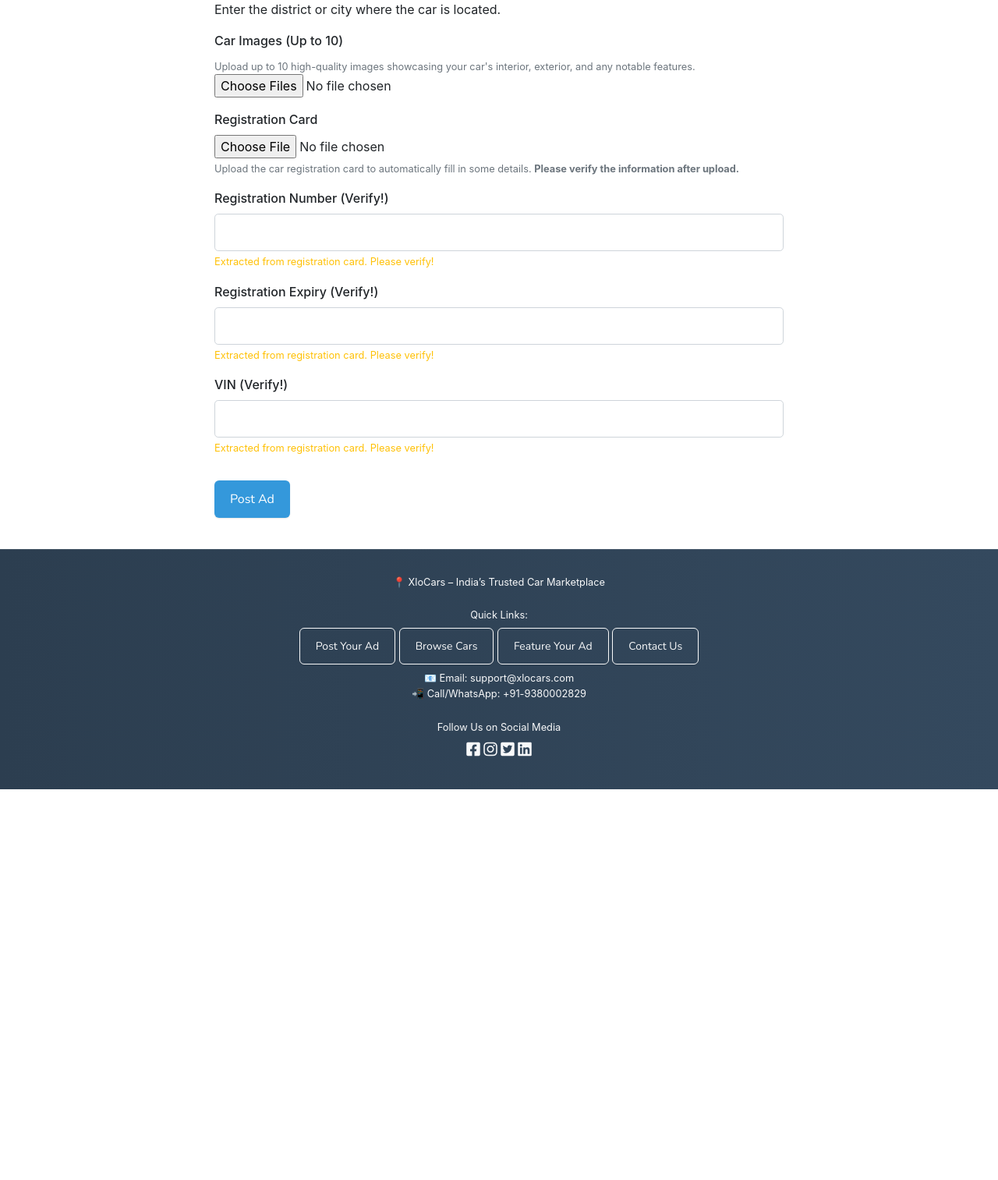
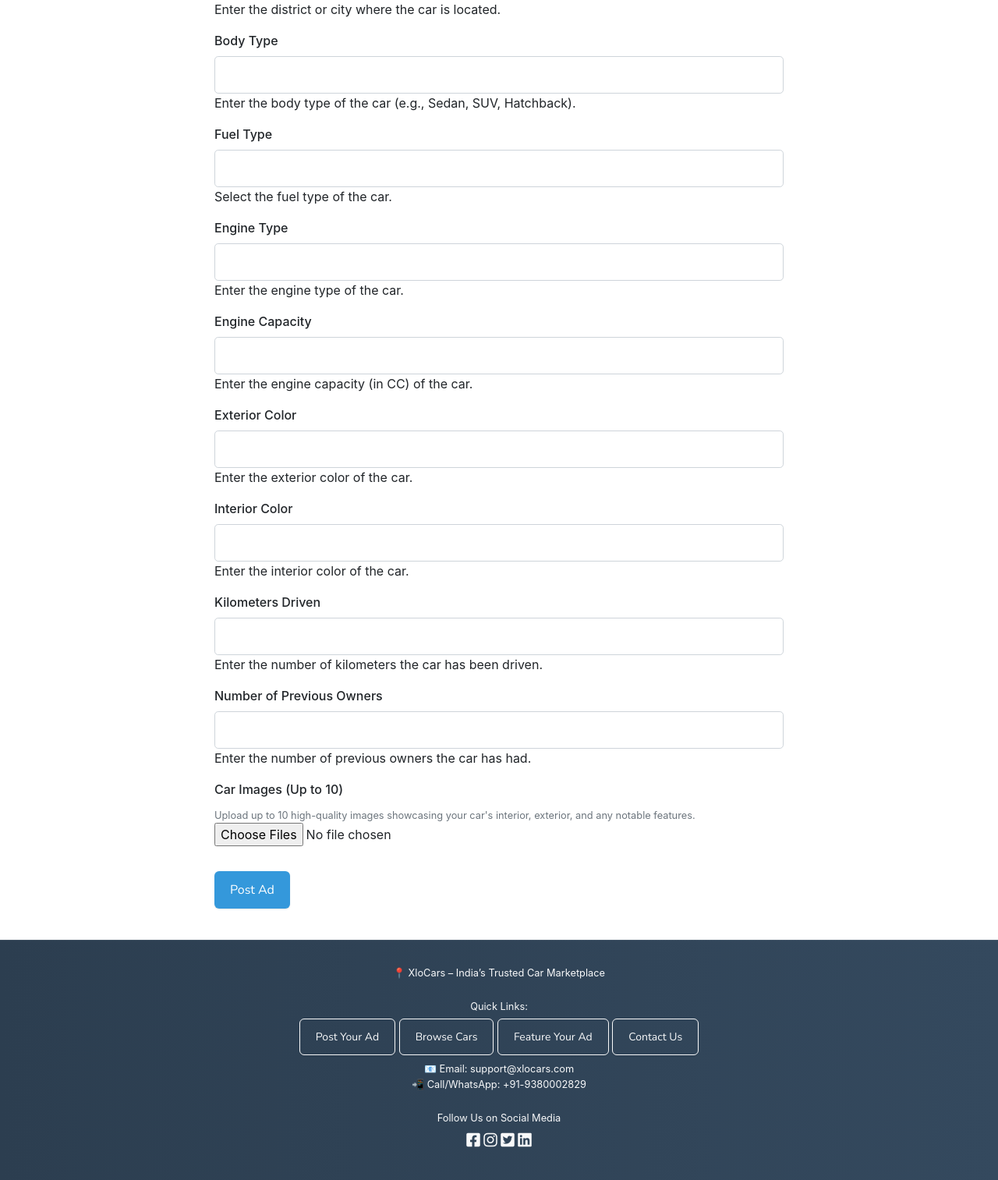
Before and after one commit to rajkumardatascientist/xlocars, a Flask app: page /cars/car/new in a window 1280 px wide. Shown: the part 1287-2800 px from the top of the page at 78% size. Before the commit the page ends 2299 px from the top, so only its background shows below. Run offline with Flask 3, Linux system fonts and the light colour scheme; the visitor is signed in with stand-in values (Sample User, id 1); some libraries are stand-ins or nearby versions.

Commit message:
Update create_car.html

```diff
--- a/templates/create_car.html
+++ b/templates/create_car.html
@@ -137,7 +137,119 @@
                             {% endif %}
                         </div>
 
+                          <div class="form-group">
+                            {{ form.body_type.label(class="form-control-label") }}
+                            {{ form.body_type(class="form-control form-control-lg") }}
+                            {% if form.body_type.errors %}
+                                <div class="invalid-feedback">
+                                    {% for error in form.body_type.errors %}
+                                        <span>{{ error }}</span>
+                                    {% endfor %}
+                                </div>
+                            {% else %}
+                                 <span>Enter the body type of the car (e.g., Sedan, SUV, Hatchback).</span>
+                            {% endif %}
+                        </div>
+
                         <div class="form-group">
+                            {{ form.fuel_type.label(class="form-control-label") }}
+                            {{ form.fuel_type(class="form-control form-control-lg") }}
+                            {% if form.fuel_type.errors %}
+                                <div class="invalid-feedback">
+                                    {% for error in form.fuel_type.errors %}
+                                        <span>{{ error }}</span>
+                                    {% endfor %}
+                                </div>
+                            {% else %}
+                                 <span>Select the fuel type of the car.</span>
+                            {% endif %}
+                        </div>
+
+                         <div class="form-group">
+                            {{ form.engine_type.label(class="form-control-label") }}
+                            {{ form.engine_type(class="form-control form-control-lg") }}
+                            {% if form.engine_type.errors %}
+                                <div class="invalid-feedback">
+                                    {% for error in form.engine_type.errors %}
+                                        <span>{{ error }}</span>
+                                    {% endfor %}
+                                </div>
+                            {% else %}
+                                 <span>Enter the engine type of the car.</span>
+                            {% endif %}
+                        </div>
+
+                       <div class="form-group">
+                            {{ form.engine_capacity.label(class="form-control-label") }}
+                            {{ form.engine_capacity(class="form-control form-control-lg") }}
+                            {% if form.engine_capacity.errors %}
+                                <div class="invalid-feedback">
+                                    {% for error in form.engine_capacity.errors %}
+                                        <span>{{ error }}</span>
+                                    {% endfor %}
+                                </div>
+                            {% else %}
+                                 <span>Enter the engine capacity (in CC) of the car.</span>
+                            {% endif %}
+                        </div>
+
+                         <div class="form-group">
+                            {{ form.exterior_color.label(class="form-control-label") }}
+                            {{ form.exterior_color(class="form-control form-control-lg") }}
+                            {% if form.exterior_color.errors %}
+                                <div class="invalid-feedback">
+                                    {% for error in form.exterior_color.errors %}
+                                        <span>{{ error }}</span>
+                                    {% endfor %}
+                                </div>
+                            {% else %}
+                                 <span>Enter the exterior color of the car.</span>
+                            {% endif %}
+                        </div>
+
+                        <div class="form-group">
+                            {{ form.interior_color.label(class="form-control-label") }}
+                            {{ form.interior_color(class="form-control form-control-lg") }}
+                            {% if form.interior_color.errors %}
+                                <div class="invalid-feedback">
+                                    {% for error in form.interior_color.errors %}
+                                        <span>{{ error }}</span>
+                                    {% endfor %}
+                                </div>
+                            {% else %}
+                                 <span>Enter the interior color of the car.</span>
+                            {% endif %}
+                        </div>
+
+                        <div class="form-group">
+                            {{ form.kilometers.label(class="form-control-label") }}
+                            {{ form.kilometers(class="form-control form-control-lg") }}
+                            {% if form.kilometers.errors %}
+                                <div class="invalid-feedback">
+                                    {% for error in form.kilometers.errors %}
+                                        <span>{{ error }}</span>
+                                    {% endfor %}
+                                </div>
+                            {% else %}
+                                 <span>Enter the number of kilometers the car has been driven.</span>
+                            {% endif %}
+                        </div>
+
+                        <div class="form-group">
+                            {{ form.no_of_owners.label(class="form-control-label") }}
+                            {{ form.no_of_owners(class="form-control form-control-lg") }}
+                            {% if form.no_of_owners.errors %}
+                                <div class="invalid-feedback">
+                                    {% for error in form.no_of_owners.errors %}
+                                        <span>{{ error }}</span>
+                                    {% endfor %}
+                                </div>
+                            {% else %}
+                                 <span>Enter the number of previous owners the car has had.</span>
+                            {% endif %}
+                        </div>
+
+                         <div class="form-group">
                             <label for="images">Car Images (Up to 10)</label>
                             <small class="form-text text-muted">
                                 Upload up to 10 high-quality images showcasing your car's interior, exterior, and any notable features.
@@ -150,48 +262,6 @@
                                     {% endfor %}
                                 </div>
                             {% endif %}
-                        </div>
-
-                        <!-- ADD THIS SECTION -->
-                        <div class="form-group">
-                            {{ form.registration_card.label(class="form-control-label") }}
-                            {{ form.registration_card(class="form-control-file") }}
-                            {% if form.registration_card.errors %}
-                                <div class="invalid-feedback">
-                                    {% for error in form.registration_card.errors %}
-                                        <span>{{ error }}</span>
-                                    {% endfor %}
-                                </div>
-                            {% else %}
-                                <small class="form-text text-muted">
-                                    Upload the car registration card to automatically fill in some details.
-                                    <b>Please verify the information after upload.</b>
-                                </small>
-                            {% endif %}
-                        </div>
-
-                        <!-- MODIFY EXISTING FIELDS TO PRE-POPULATE AND SHOW WARNINGS -->
-                        <div class="form-group">
-                            <label class="form-control-label" for="registration_number">Registration Number (Verify!)</label>
-                            <input type="text" class="form-control form-control-lg" id="registration_number" name="registration_number"
-                                   value="{{ request.form.get('registration_number', '') }}" >
-                            <small class="form-text text-warning">Extracted from registration card. Please verify!</small>
-                        </div>
-
-                        <!-- ADD Registration Expiry -->
-                        <div class="form-group">
-                            <label class="form-control-label" for="registration_expiry">Registration Expiry (Verify!)</label>
-                            <input type="text" class="form-control form-control-lg" id="registration_expiry" name="registration_expiry"
-                                   value="{{ request.form.get('registration_expiry', '') }}" >
-                            <small class="form-text text-warning">Extracted from registration card. Please verify!</small>
-                        </div>
-
-                        <!-- ADD VIN -->
-                        <div class="form-group">
-                            <label class="form-control-label" for="vin">VIN (Verify!)</label>
-                            <input type="text" class="form-control form-control-lg" id="vin" name="vin"
-                                   value="{{ request.form.get('vin', '') }}" >
-                            <small class="form-text text-warning">Extracted from registration card. Please verify!</small>
                         </div>
 
                     </fieldset>
```
